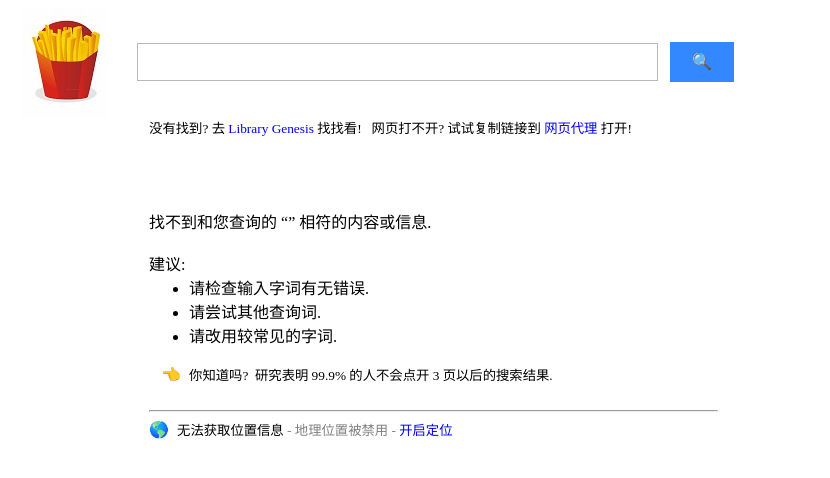
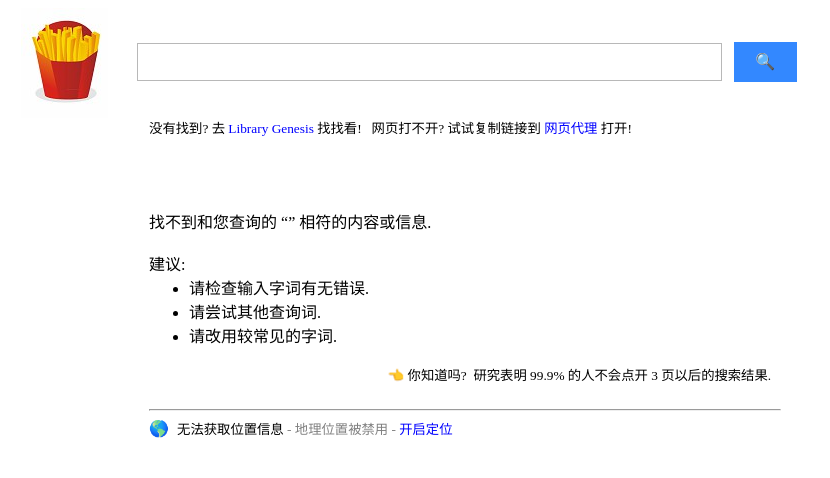
Before and after one commit to justsweetpotato/potato-search, a Django app: template potato/templates/detail.html in a window 1280 px wide. Shown: the top 478 px of the page, without its empty margins (0-830 px from the left). Run offline with Django 3.2, Linux system fonts and the light colour scheme; the template is opened without the code that fills it, so the values that code supplies are empty.

Commit message:
fixed bug

```diff
--- a/potato/templates/detail.html
+++ b/potato/templates/detail.html
@@ -66,7 +66,7 @@
 
         .search-text {
             height: 15%;
-            width: 40%;
+            width: 45%;
             padding: 9px 7px;
             border: 1px solid #b8b8b8;
             outline: none;
@@ -88,7 +88,7 @@
 
         .ul1 {
             margin-top: 0;
-            width: 45%;
+            width: 50%;
             margin-left: 8%;
         }
 
@@ -114,9 +114,13 @@
         }
 
         .div_info {
-            border: 1px solid  #DCDCDC;
+            border: 1px solid #DCDCDC;
             padding: 10px;
-            border-radius:10px
+            border-radius: 10px
+        }
+
+        .small {
+            float: right;
         }
 
     </style>
@@ -148,7 +152,7 @@
     </small>
     <br>
     <br>
-    {% if title %}
+    {% if title and page == 1 %}
         <div class="div_info">
             <h4>{{ title }}</h4>
             <small>{{ text }}<a href="https://zh.wikipedia.org/zh-cn/{{ title }}">维基百科</a></small>
@@ -192,8 +196,9 @@
                 &nbsp;&nbsp;
             {% endifequal %}
         {% endfor %}
-        &nbsp;&nbsp;&nbsp;👈&nbsp;
-        <small>你知道吗?&nbsp;&nbsp;研究表明 99.9% 的人不会点开 3 页以后的搜索结果.</small>
+        <small class="small">&nbsp;&nbsp;&nbsp;👈&nbsp;你知道吗?&nbsp;&nbsp;研究表明 99.9% 的人不会点开 3
+            页以后的搜索结果.&nbsp;&nbsp;&nbsp;
+        </small>
     {% endif %}
     <br>
     <br>
```
